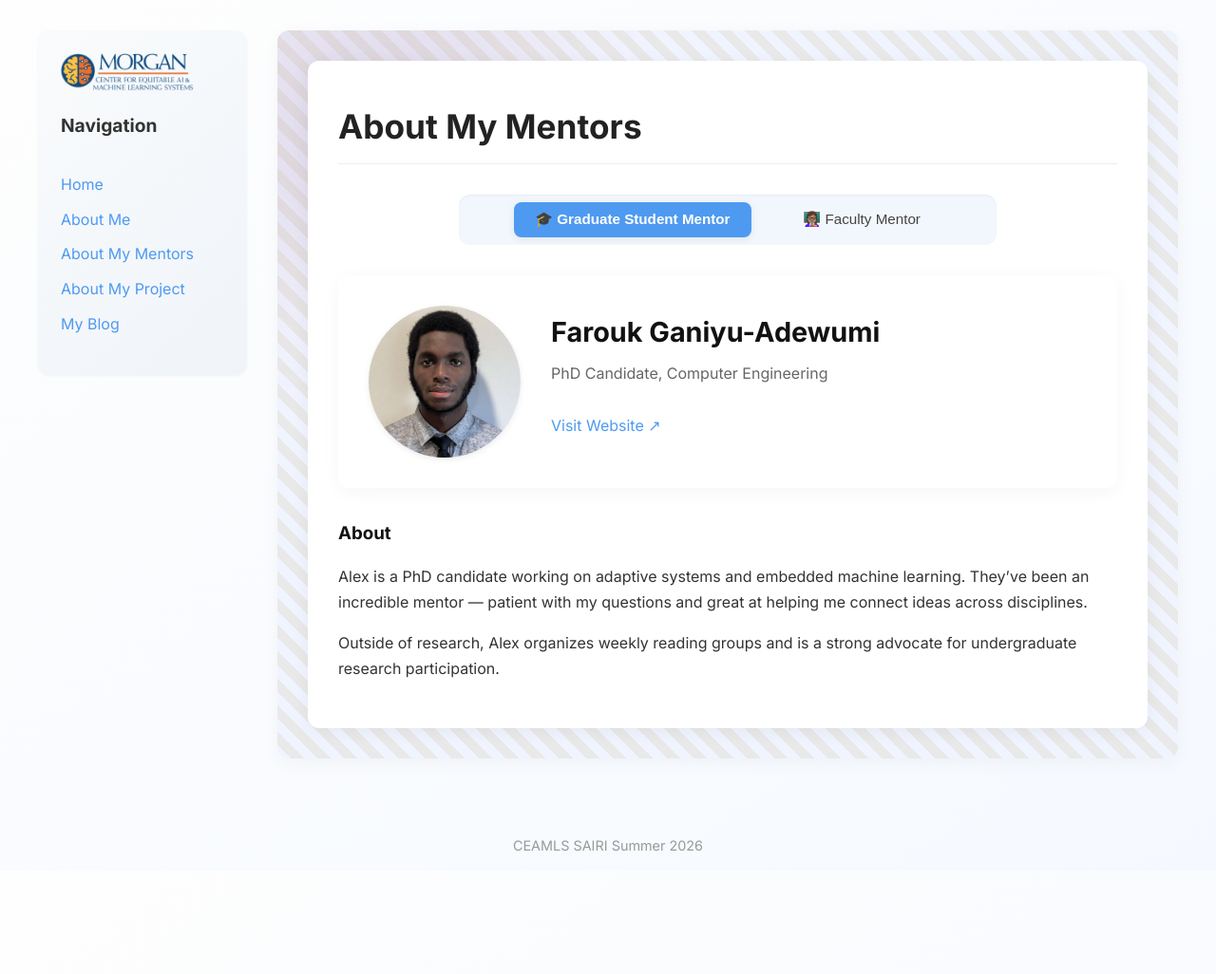
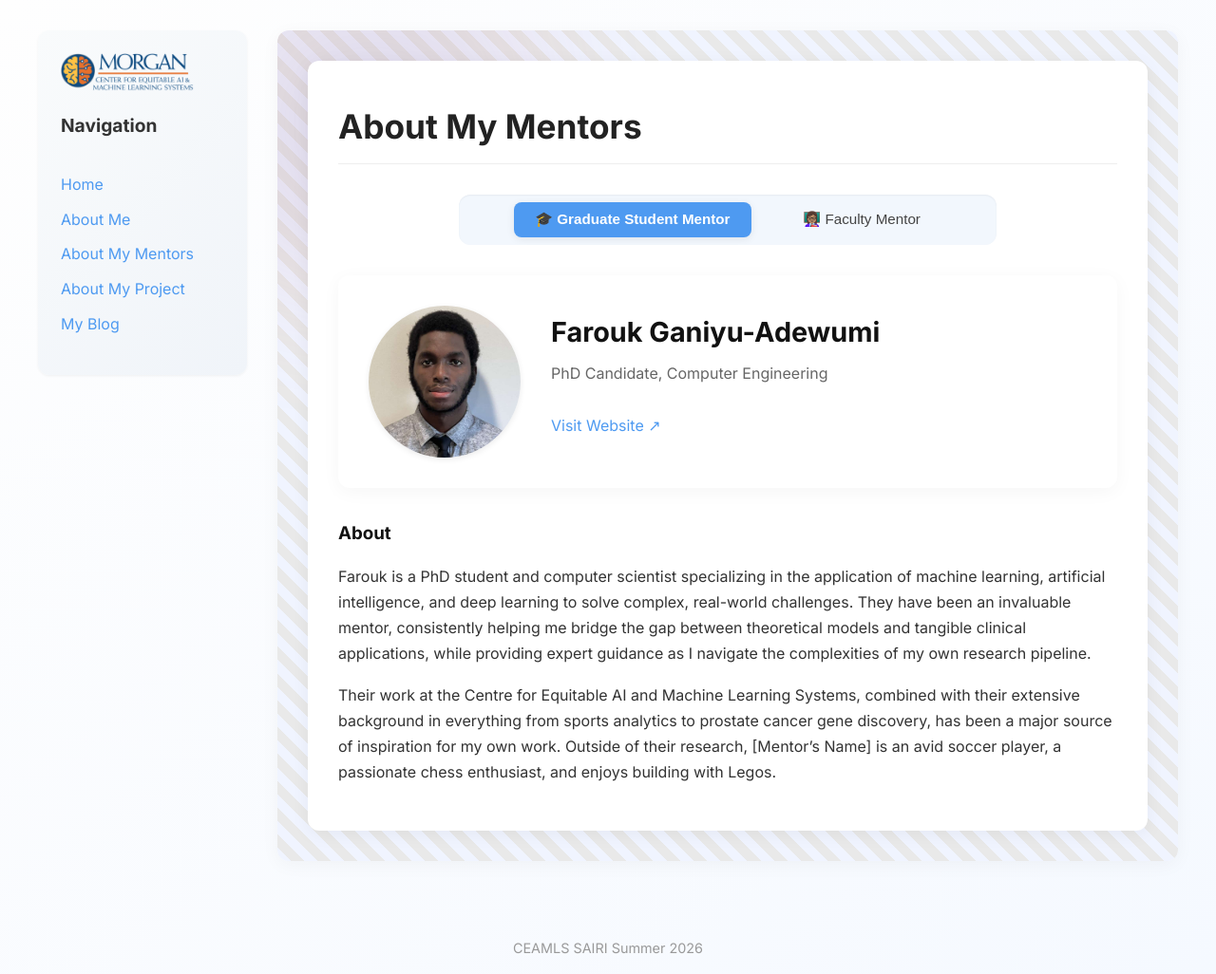
Before and after one commit to Kosiso7-og/Kosiso7-ogceamls26.github.io, a Jekyll site: the page built from pages/about-my-mentor.md, in a window 1280 px wide. Shown: the whole page at 95% size. Built offline with Jekyll 4.4.1, drawn with Linux system fonts in a browser that asks for light colours; before the commit the page ends 917 px from its top, so only the background shows below that.

Commit message:
Revise mentor bio and faculty mentor information
Updated mentor bio to reflect new details and achievements.

```diff
--- a/pages/about-my-mentor.md
+++ b/pages/about-my-mentor.md
@@ -9,18 +9,15 @@ graduate_mentor:
   image: assets/images/graduate mentor picture.jpeg
   website: https://www.linkedin.com/in/farouk-ganiyu-adewumi-0aaa3a211/
   bio: |
-    Alex is a PhD candidate working on adaptive systems and embedded machine learning.
-    They've been an incredible mentor — patient with my questions and great at helping
-    me connect ideas across disciplines.
+    Farouk is a PhD student and computer scientist specializing in the application of machine learning, artificial intelligence, and deep learning to solve complex, real-world challenges. They have been an invaluable mentor, consistently helping me bridge the gap between theoretical models and tangible clinical applications, while providing expert guidance as I navigate the complexities of my own research pipeline.
 
-    Outside of research, Alex organizes weekly reading groups and is a strong advocate
-    for undergraduate research participation.
+    Their work at the Centre for Equitable AI and Machine Learning Systems, combined with their extensive background in everything from sports analytics to prostate cancer gene discovery, has been a major source of inspiration for my own work. Outside of their research, [Mentor's Name] is an avid soccer player, a passionate chess enthusiast, and enjoys building with Legos.
 
 faculty_mentor:
   name: Dr. Timothy Oladunni
-  title: Associate Professor, School of Engineering
+  title: Associate Professor, Computer Science
   image: assets/images/Screenshot_18-6-2026_194243_www.linkedin.com.jpeg
-  website: https://example.com/pat-nguyen
+  website: https://www.linkedin.com/in/timothyoladunni/
   bio: |
     Dr. Nguyen leads a research group focused on human-centered computing and
     accessibility. Their guidance has helped me sharpen my research questions and
```
